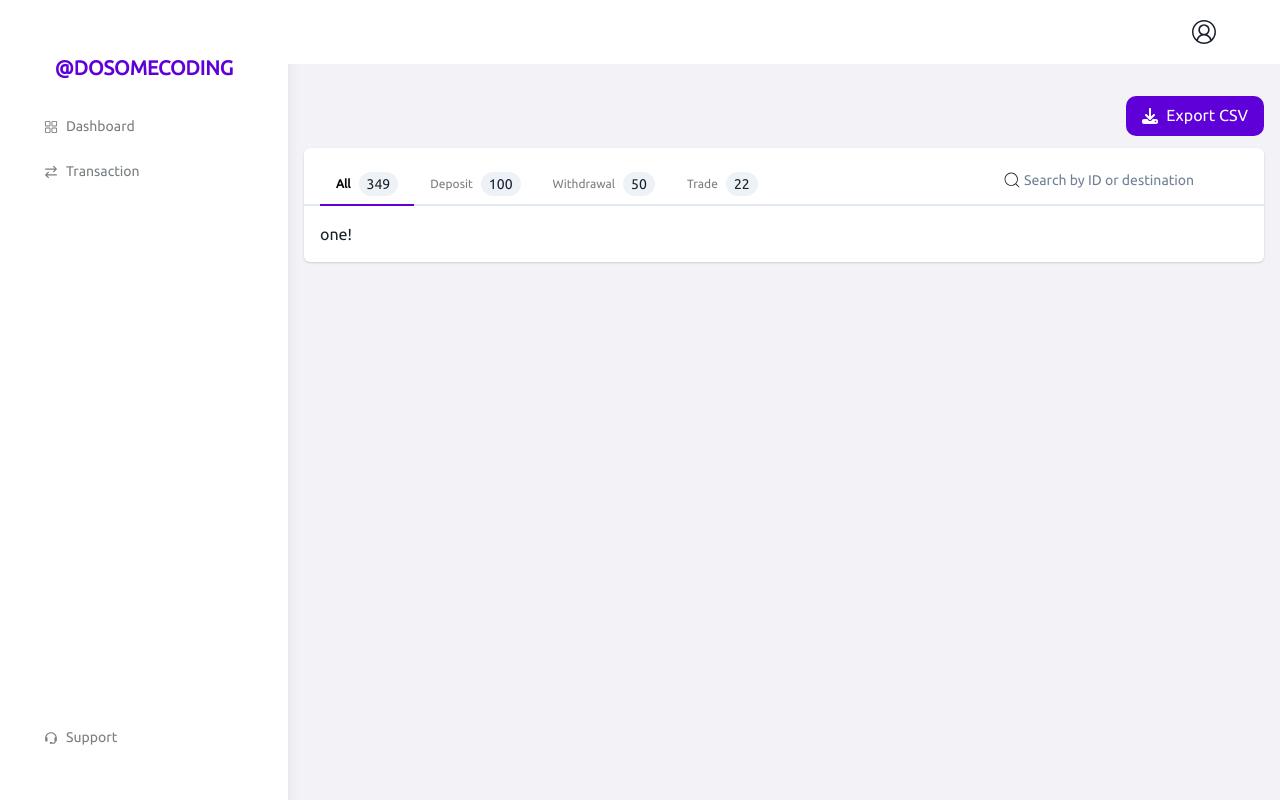
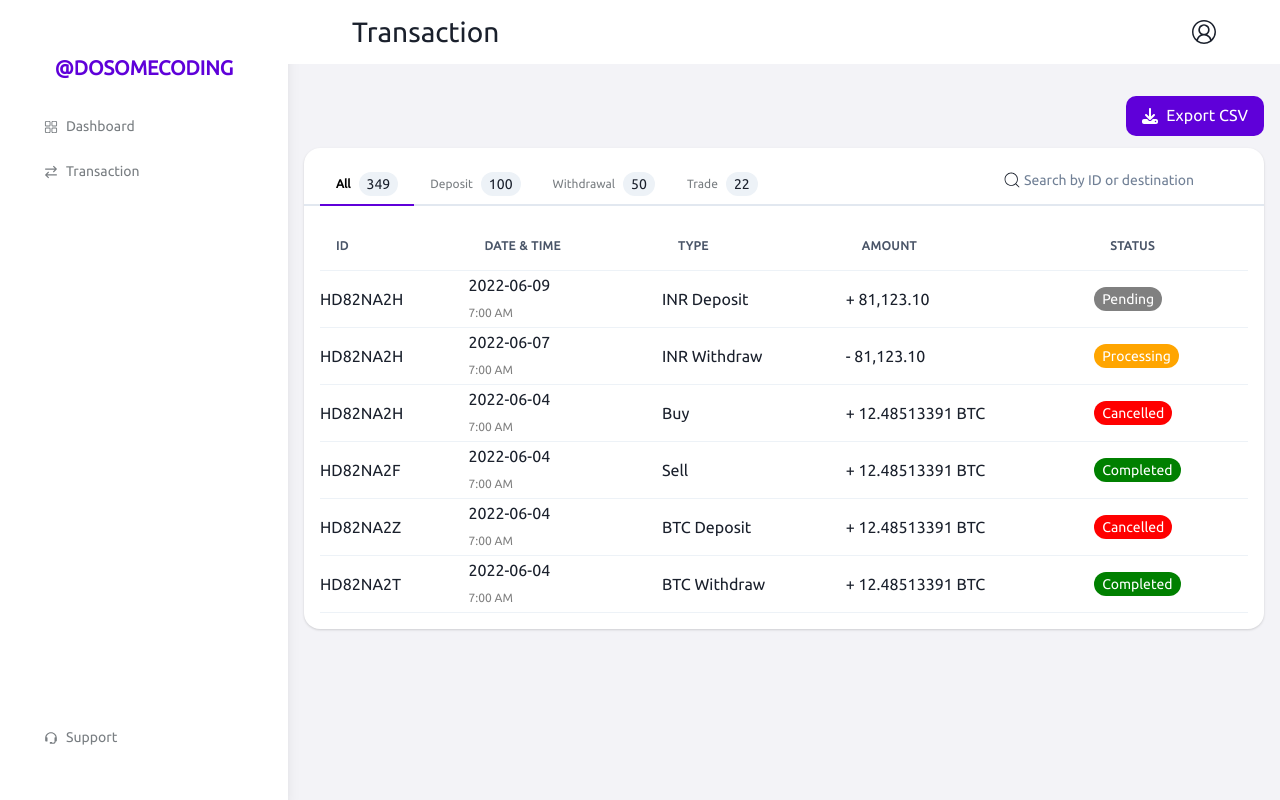
Before and after one commit to MostafizurRahman199/react_crypto_dashboard, a React (Vite) app: page /transaction in a window 1280 px wide. Built offline with nearby package versions, Linux system fonts and the light colour scheme.

Commit message:
support page are created

```diff
--- a/src/pages/Support/Support.jsx
+++ b/src/pages/Support/Support.jsx
@@ -1,10 +1,11 @@
 import React from 'react'
 import DashboardLayout from '../../Components/DashboardLayout'
+import SupportCard from './components/SupportCard'
 
 function Support() {
   return (
    <DashboardLayout>
-    <h1>Support</h1>
+    <SupportCard></SupportCard>
    </DashboardLayout>
   )
 }
--- /dev/null
+++ b/src/pages/Support/components/ChatBot.jsx
@@ -0,0 +1,11 @@
+import { Button, Card, Text } from '@chakra-ui/react'
+import React from 'react'
+
+export default function ChatBot() {
+  return (
+   <Card   bg="#5F00D9" bgImage="/public/Shapes.png" bgSize="cover" bgRepeat="no-repeat"  p="6" borderRadius="16px" width="100%" maxH="130px">
+    <Button borderRadius="100px" bg="white" textColor="#5F00D9" fontSize="12px" maxH="22px" maxW="56px">Contacts</Button>
+    <Text fontSize="18px" fontWeight="medium"  textColor="white">Chat with us now</Text>
+   </Card>
+  )
+}
--- /dev/null
+++ b/src/pages/Support/components/SupportCard.jsx
@@ -0,0 +1,59 @@
+import {
+  Button,
+  Card,
+  Flex,
+  Grid,
+  GridItem,
+  HStack,
+  Icon,
+  Input,
+  Stack,
+  Text,
+} from "@chakra-ui/react";
+import React from "react";
+import { IoMdMail } from "react-icons/io";
+import {
+  FormControl,
+  FormLabel,
+  FormErrorMessage,
+  FormHelperText,
+} from "@chakra-ui/react";
+import { Textarea } from "@chakra-ui/react";
+import { Link } from "@chakra-ui/react";
+import SupportCommunicate from "./SupportCommunicate";
+import ChatBot from "./ChatBot";
+import { IoChatbubble } from "react-icons/io5";
+import SupportForm from "./SupportForm";
+
+export default function SupportCard() {
+  return (
+    <Grid
+      gridTemplateColumns={{
+        base: "repeat(1, 1fr)",
+        md: "repeat(2, 1fr)",
+      }}
+      gap={6}
+    >
+
+  <GridItem colSpan={1}>
+      <SupportCommunicate icon={ <IoMdMail />} title={"Contact Us"}></SupportCommunicate>
+    </GridItem>
+    <GridItem colSpan={1}>
+   <SupportForm></SupportForm>
+    </GridItem>
+
+    <GridItem colSpan={1}>
+    <SupportCommunicate icon={ <IoChatbubble />} title={"Live Chat"}></SupportCommunicate>
+
+    </GridItem>
+
+    <GridItem colSpan={1}>
+    <ChatBot></ChatBot>
+    </GridItem>
+<GridItem>
+
+</GridItem>
+
+    </Grid>
+  );
+}
--- /dev/null
+++ b/src/pages/Support/components/SupportCommunicate.jsx
@@ -0,0 +1,20 @@
+import { Icon, Stack, Text } from '@chakra-ui/react';
+import React from 'react'
+import { IoMdMail } from "react-icons/io";
+import { IoChatbubble } from "react-icons/io5";
+export default function SupportCommunicate({icon, title}) {
+  return (
+    <Stack>
+    <Icon fontSize="24px" color="#5F00D9">
+    {icon}
+    </Icon>
+    <Text fontSize="32px" fontWeight="bold">
+      {title}
+    </Text>
+    <Text fontSize="14px" textColor="#535D66" maxW="386px">
+      Have a question or just want to know more? Feel free to reach out to
+      us.
+    </Text>
+  </Stack>
+  )
+}
--- /dev/null
+++ b/src/pages/Support/components/SupportForm.jsx
@@ -0,0 +1,70 @@
+import {
+    Button,
+    Card,
+    Flex,
+    Grid,
+    GridItem,
+    HStack,
+    Icon,
+    Input,
+    Stack,
+    Text,
+  } from "@chakra-ui/react";
+  import React from "react";
+  import { IoMdMail } from "react-icons/io";
+  import {
+    FormControl,
+    FormLabel,
+    FormErrorMessage,
+    FormHelperText,
+  } from "@chakra-ui/react";
+  import { Textarea } from "@chakra-ui/react";
+  import { Link } from "@chakra-ui/react";
+  import SupportCommunicate from "./SupportCommunicate";
+  import ChatBot from "./ChatBot";
+  import { IoChatbubble } from "react-icons/io5";
+
+
+export default function SupportForm() {
+  return (
+    <Card p="6" borderRadius="16px" maxH="544px">
+        <Stack spacing="6">
+          <Text fontWeight="bold" fontSize="14px">
+            You will receive response within 24 hours of time of submit.
+          </Text>
+
+          <HStack>
+            <FormControl>
+              <FormLabel>Name</FormLabel>
+              <Input type="name" placeholder="James" borderRadius="8px" />
+            </FormControl>
+            <FormControl>
+              <FormLabel>Surname</FormLabel>
+              <Input type="name" placeholder="Arthur" borderRadius="8px" />
+            </FormControl>
+          </HStack>
+          <FormControl>
+            <FormLabel>Email</FormLabel>
+            <Input type="email" placeholder="name@gmail.com" borderRadius="8px"/>
+          </FormControl>
+          <FormControl>
+            <FormLabel>Message</FormLabel>
+            <Textarea placeholder="Your Message..." borderRadius="8px" />
+          </FormControl>
+
+          <Text>
+          I agree with {" "}
+            <Link color="#5F00D9" href="#">
+            Terms & Conditions.
+            </Link>
+          </Text>
+        </Stack>
+        <Button bg="#D8DDE2" textColor="#797E82" mt="2" w="100%" h="38px">
+          Send a Message
+        </Button>
+        <Button bg="#EEEEF4" textColor="#171717" mt="2" w="100%" h="38px">
+          Book a Meeting
+        </Button>
+      </Card>
+  )
+}
--- a/src/pages/Transaction/Transaction.jsx
+++ b/src/pages/Transaction/Transaction.jsx
@@ -15,6 +15,7 @@ import {
 import { FaDownload } from "react-icons/fa6";
 import { Tabs, TabList, TabPanels, Tab, TabPanel } from "@chakra-ui/react";
 import { CiSearch } from "react-icons/ci";
+import TransactionTable from "./components/TransactionTable";
 
 export default function Transaction() {
   const tabs = [
@@ -37,7 +38,7 @@ export default function Transaction() {
   ];
 
   return (
-    <DashboardLayout>
+    <DashboardLayout title={"Transaction"}>
       <Flex justify="end">
         <Button
           gap={2}
@@ -54,7 +55,7 @@ export default function Transaction() {
           <FaDownload /> Export CSV
         </Button>
       </Flex>
-      <Card>
+      <Card borderRadius="1rem" maxW="960px" maxH="508px">
         <Tabs>
           <TabList pt="4" justifyContent="space-between" px="4">
             <Flex>
@@ -101,7 +102,7 @@ export default function Transaction() {
 
           <TabPanels>
             <TabPanel>
-              <p>one!</p>
+             <TransactionTable></TransactionTable>
             </TabPanel>
             <TabPanel>
               <p>two!</p>
--- /dev/null
+++ b/src/pages/Transaction/components/TransactionTable.jsx
@@ -0,0 +1,132 @@
+import React from 'react'
+import {
+    Table,
+    Thead,
+    Tbody,
+    Tfoot,
+    Tr,
+    Th,
+    Td,
+    TableCaption,
+    TableContainer,
+    HStack,
+    Text,
+    Stack,
+    Tag,
+  } from '@chakra-ui/react'
+
+
+export default function TransactionTable() {
+
+const tableData = [
+    {
+        id: "HD82NA2H",
+        Date:"2022-06-09",
+        time:"7:00 AM",
+        type: "INR Deposit",
+        amount:"+ 81,123.10",
+        status:"Pending",
+
+    },
+    {
+        id: "HD82NA2H",
+        Date:"2022-06-07",
+        time:"7:00 AM",
+        type: "INR Withdraw",
+        amount:"- 81,123.10",
+        status:"Processing",
+
+    },
+    {
+        id: "HD82NA2H",
+        Date:"2022-06-04",
+        time:"7:00 AM",
+        type: "Buy",
+        amount:"+ 12.48513391 BTC",
+        status:"Cancelled",
+
+    },
+    {
+        id: "HD82NA2F",
+        Date:"2022-06-04",
+        time:"7:00 AM",
+        type: "Sell",
+        amount:"+ 12.48513391 BTC",
+        status:"Completed",
+
+    },
+    {
+        id: "HD82NA2Z",
+        Date:"2022-06-04",
+        time:"7:00 AM",
+        type: "BTC Deposit",
+        amount:"+ 12.48513391 BTC",
+        status:"Cancelled",
+
+    },
+    {
+        id: "HD82NA2T",
+        Date:"2022-06-04",
+        time:"7:00 AM",
+        type: "BTC Withdraw",
+        amount:"+ 12.48513391 BTC",
+        status:"Completed",
+
+    },
+
+]
+
+
+const statusColor = {
+    Processing: "orange",
+    Pending: "gray",
+    Completed:"green",
+    Cancelled:"red"
+}
+
+  return (
+    <TableContainer>
+    <Table variant='simple'>
+      {/* <TableCaption>Imperial to metric conversion factors</TableCaption> */}
+      <Thead>
+        <Tr p="0px">
+          <Th textAlign="start"  p="4" >ID</Th>
+          <Th   textAlign="start"  p="4" >Date & Time</Th>
+          <Th  textAlign="start"  p="4" >Type</Th>
+          <Th  p="4">Amount</Th>
+          <Th  p="4">Status</Th>
+        </Tr>
+      </Thead>
+      <Tbody>
+      {
+        tableData.map((data)=>(
+
+            <Tr key={data.id} px="0px" _hover={{
+                bg: 'gray.100',
+            }}>
+                <Td px="0px" py="1">{data.id}</Td>
+                <Td px="0px" py="1"><Stack >
+                    <Text>{data.Date}</Text>
+                    <Text fontSize="12px" textColor="gray">{data.time}</Text>
+                    </Stack>
+                </Td>
+                <Td fontWeight="medium" px="0px" py="1">{data.type}</Td>
+                <Td px="0px">{data.amount}</Td>
+
+                <Td px="0px" py="1">
+                    <Tag bg={statusColor[data.status]} textColor="white" borderRadius="16px">
+                    {data.status}
+                    </Tag>
+                </Td>
+
+
+            </Tr>
+        ))
+      }
+
+      </Tbody>
+
+    </Table>
+  </TableContainer>
+  )
+}
```
